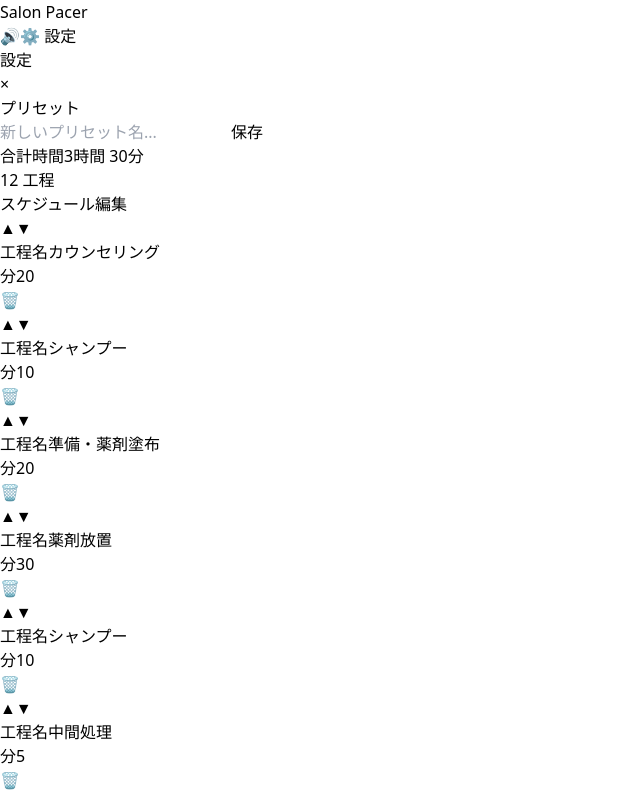
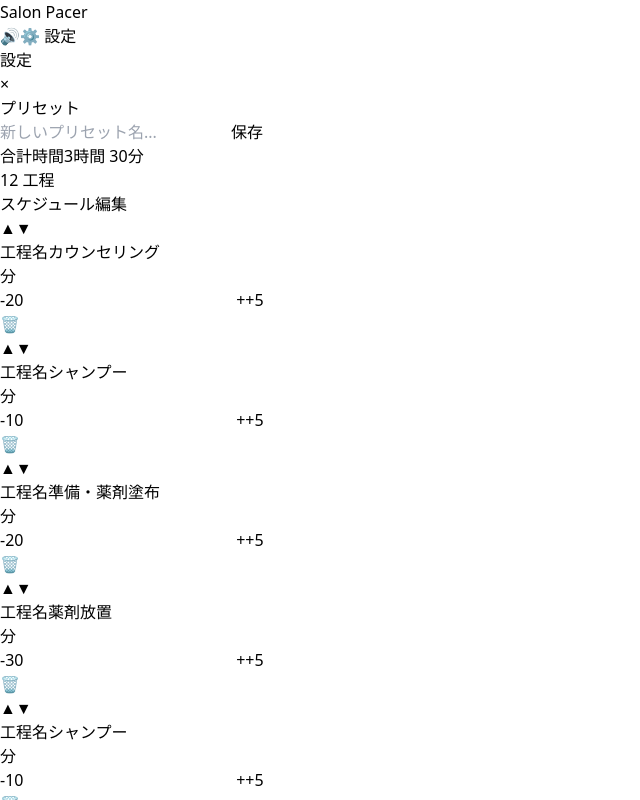
Before and after one commit to kaminidoraamwo/Time-schedule, a React (Vite) app: page / in a window 1280 px wide. Both pictures are taken after a click on the button "⚙️ 設定". Shown: the top 800 px of the page, without its empty margins (0-640 px from the left). Built offline with nearby package versions, Linux system fonts and the light colour scheme.

Commit message:
Feat: Add +/- buttons for step duration settings

```diff
--- a/src/components/Settings.tsx
+++ b/src/components/Settings.tsx
@@ -168,14 +168,43 @@
                                     />
                                 </div>
 
-                                <div className="w-24">
+                                <div className="w-40">
                                     <label className="block text-xs text-gray-500 mb-1">分</label>
-                                    <input
-                                        type="number"
-                                        value={step.durationMinutes}
-                                        onChange={(e) => onUpdateStep(step.id, 'durationMinutes', parseInt(e.target.value) || 0)}
-                                        className="w-full px-3 py-2 border border-gray-300 rounded focus:outline-none focus:ring-2 focus:ring-blue-500"
-                                    />
+                                    <div className="flex items-center gap-1">
+                                        <button
+                                            onClick={() => {
+                                                const newVal = Math.max(1, step.durationMinutes - 1);
+                                                onUpdateStep(step.id, 'durationMinutes', newVal);
+                                            }}
+                                            className="bg-gray-200 hover:bg-gray-300 text-gray-700 w-8 h-10 rounded-l flex items-center justify-center font-bold"
+                                        >
+                                            -
+                                        </button>
+                                        <input
+                                            type="number"
+                                            value={step.durationMinutes}
+                                            onChange={(e) => {
+                                                const val = parseInt(e.target.value);
+                                                if (!isNaN(val)) {
+                                                    onUpdateStep(step.id, 'durationMinutes', Math.max(0, val));
+                                                }
+                                            }}
+                                            className="w-full px-2 py-2 border-y border-gray-300 text-center focus:outline-none focus:ring-2 focus:ring-blue-500 [-moz-appearance:textfield] [&::-webkit-inner-spin-button]:appearance-none"
+                                        />
+                                        <button
+                                            onClick={() => onUpdateStep(step.id, 'durationMinutes', step.durationMinutes + 1)}
+                                            className="bg-gray-200 hover:bg-gray-300 text-gray-700 w-8 h-10 rounded-r flex items-center justify-center font-bold"
+                                        >
+                                            +
+                                        </button>
+                                        <button
+                                            onClick={() => onUpdateStep(step.id, 'durationMinutes', step.durationMinutes + 5)}
+                                            className="bg-blue-100 hover:bg-blue-200 text-blue-700 w-8 h-10 rounded ml-1 flex items-center justify-center font-bold text-xs"
+                                            title="+5分"
+                                        >
+                                            +5
+                                        </button>
+                                    </div>
                                 </div>
 
                                 <button
```
